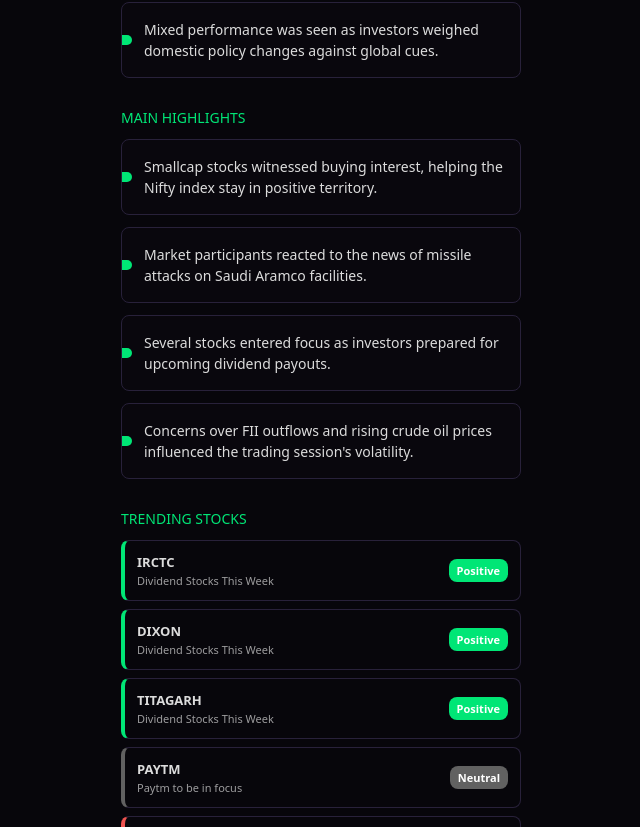
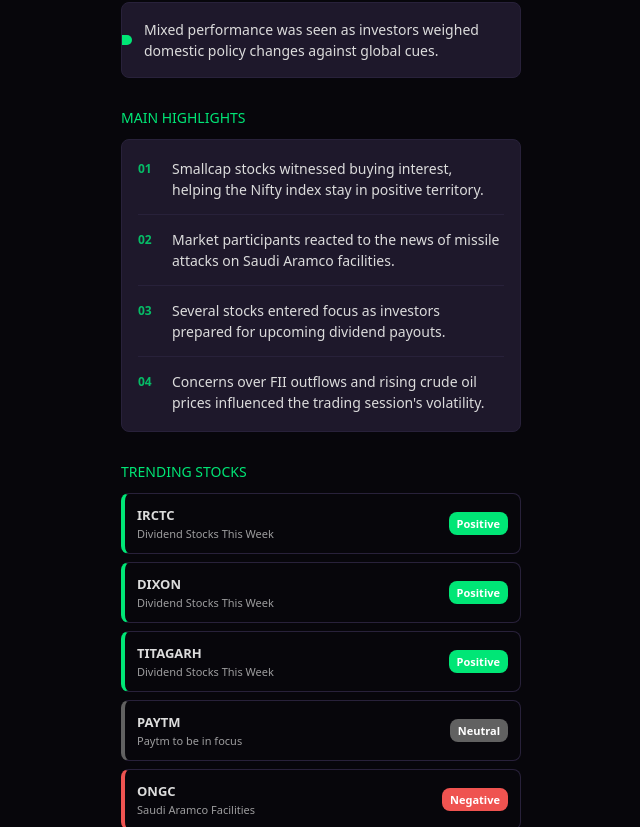
Before and after one commit to zowiz/marketbuzz, a React (Vite) app: page / in a window 1280 px wide. Shown: the part 696-1523 px from the top of the page, without its empty margins (319-959 px from the left). Built offline with nearby package versions, Linux system fonts and the light colour scheme; no server answers.

Commit message:
Update UI

```diff
--- a/src/App.jsx
+++ b/src/App.jsx
@@ -123,16 +123,67 @@ export default function App() {
           </div>
 
           <div style={{ margin: '0 10px 30px 10px' }}>
-            <h4 style={{ margin: '0 0 12px 0', fontSize: 14, color: 'var(--accent)', fontWeight: 500 }}>MAIN HIGHLIGHTS</h4>
-            <ul>
-              {data?.whatHappening?.map((w, i) => (
-                <li key={i} style={{ marginBottom: 12, background: 'var(--bg-card)', padding: '16px 16px 16px 0', border: '1px solid var(--card-border)', borderRadius: 'var(--border-smooth)', display: 'flex', alignItems: 'center', gap: 12, overflow: 'hidden' }}>
-                  <span style={{ width: 10, height: 10, borderRadius: '0 50% 50% 0', background: 'var(--accent)', display: 'inline-block', flexShrink: 0 }} />
-                  <span style={{ lineHeight: 1.5, fontSize: 14 }}>{w}</span>
-                </li>
-              )) || <li>Tracking live news...</li>}
-            </ul>
-          </div>
+  <h4
+    style={{
+      margin: '0 0 12px 0',
+      fontSize: 14,
+      color: 'var(--accent)',
+      fontWeight: 500,
+    }}
+  >
+    MAIN HIGHLIGHTS
+  </h4>
+
+  <div
+    style={{
+      background: 'var(--bg-card)',
+      borderRadius: 'var(--border-smooth)',
+      padding: '4px 16px',
+      border: '1px solid var(--card-border)',
+    }}
+  >
+    {data?.whatHappening?.map((w, i) => (
+      <div
+        key={i}
+        style={{
+          display: 'flex',
+          gap: 14,
+          padding: '14px 0',
+          borderBottom:
+            i < data.whatHappening.length - 1
+              ? '1px solid var(--card-border)'
+              : 'none',
+        }}
+      >
+        <span
+          style={{
+            fontSize: 12,
+            fontWeight: 600,
+            color: 'var(--accent)',
+            opacity: 0.8,
+            minWidth: 20,
+            paddingTop: 2,
+          }}
+        >
+          {String(i + 1).padStart(2, '0')}
+        </span>
+
+        <span
+          style={{
+            lineHeight: 1.5,
+            fontSize: 14,
+          }}
+        >
+          {w}
+        </span>
+      </div>
+    )) || (
+      <div style={{ padding: '14px 0', fontSize: 13 }}>
+        Tracking live news...
+      </div>
+    )}
+  </div>
+</div>
 
           <div style={{ margin: '0 10px 30px 10px' }}>
             <h4 style={{ margin: '0 0 12px 0', fontSize: 14, color: 'var(--accent)', fontWeight: 500 }}>TRENDING STOCKS</h4>
--- a/src/index.css
+++ b/src/index.css
@@ -19,7 +19,7 @@ li {
   --bg-nav: #14121a;
 
 
-  --bg-card: #09070d;
+  --bg-card: #1E182B;
   --card-border:#28213A;
 
 
```
